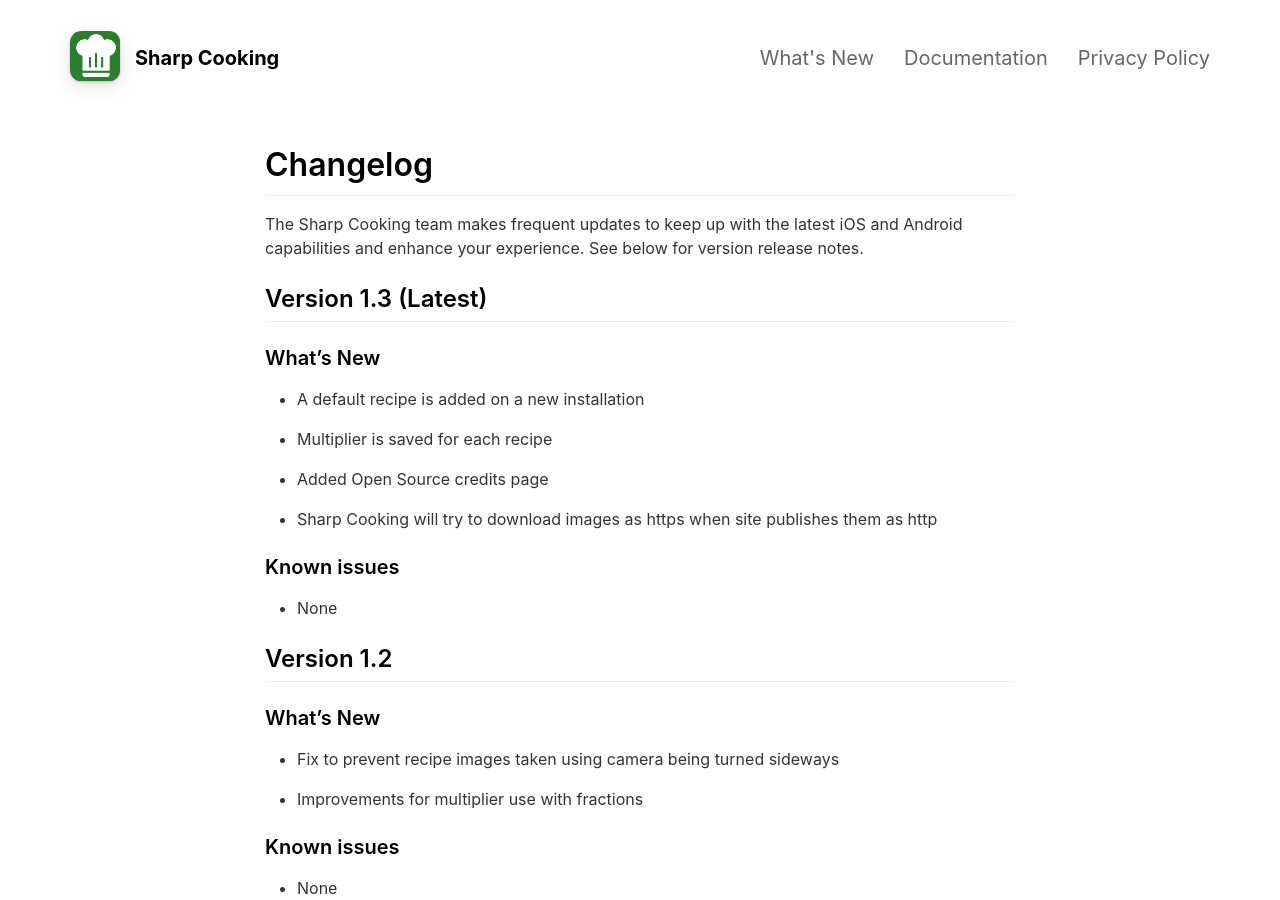
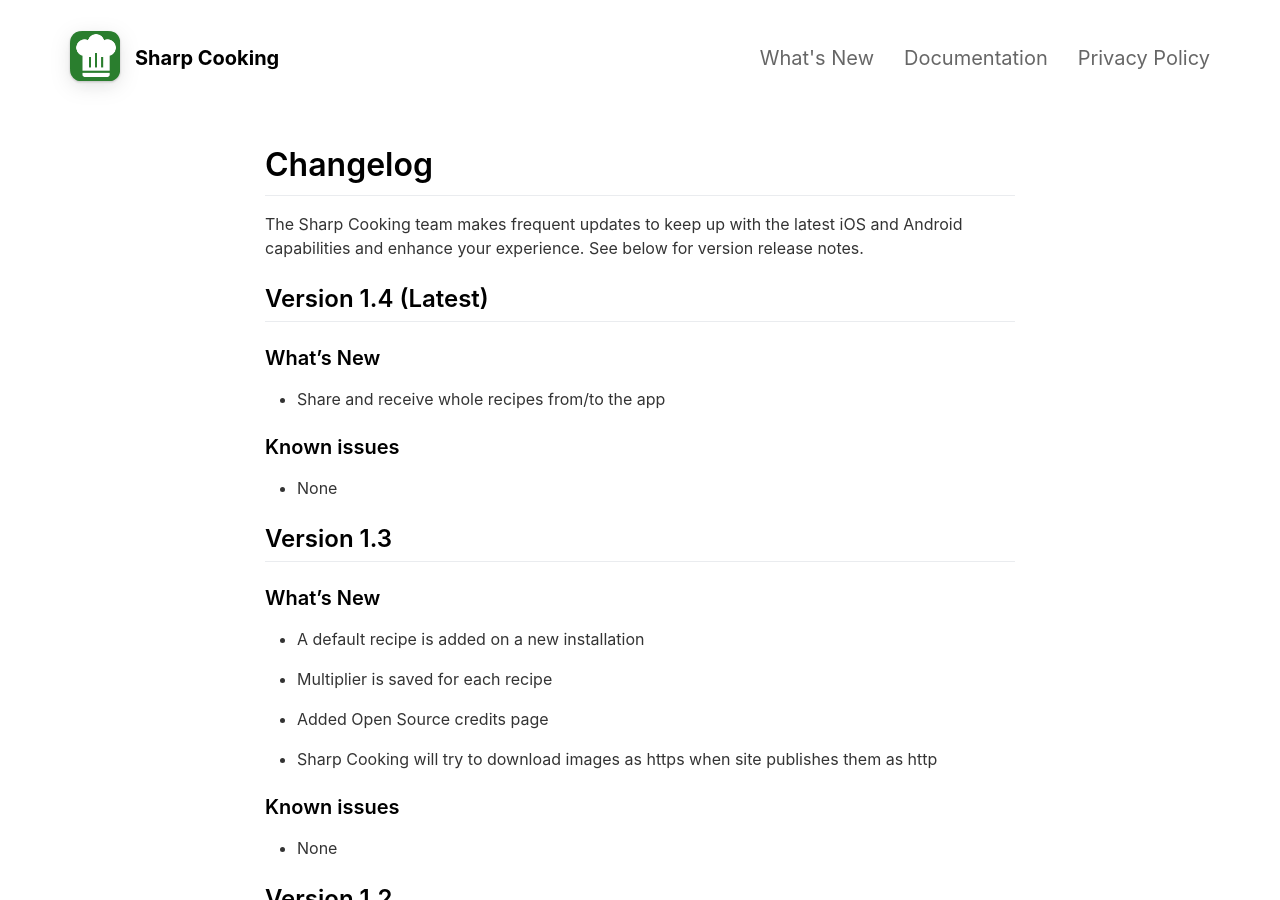
Before and after one commit to jlucaspains/sharp-cooking-pages, a Jekyll site: the page built from _pages/changelog.md, in a window 1280 px wide and 900 px high. Built offline with Jekyll 4.4.1, drawn with Linux system fonts in a browser that asks for light colours; nearby versions of some CDN libraries.

Commit message:
Ready for Version 1.4

```diff
--- a/_data/releasenotes_enUS.json
+++ b/_data/releasenotes_enUS.json
@@ -52,7 +52,7 @@
     },
     {
         "version": "1.3",
-        "latest": true,
+        "latest": false,
         "new": [
             "A default recipe is added on a new installation",
             "Multiplier is saved for each recipe",
@@ -62,5 +62,15 @@
         "knownIssues": [
             "None"
         ]
+    },
+    {
+        "version": "1.4",
+        "latest": true,
+        "new": [
+            "Share and receive whole recipes from/to the app"
+        ],
+        "knownIssues": [
+            "None"
+        ]
     }
 ]
--- a/_data/releasenotes_ptBR.json
+++ b/_data/releasenotes_ptBR.json
@@ -52,7 +52,7 @@
     },
     {
         "version": "1.3",
-        "latest": true,
+        "latest": false,
         "new": [
             "Uma receita padrão é adicionada em uma nova instalação",
             "O multiplicador é salvo para cada receita",
@@ -62,5 +62,15 @@
         "knownIssues": [
             "None"
         ]
+    },
+    {
+        "version": "1.4",
+        "latest": true,
+        "new": [
+            "Compartilhe e receba receitas completas diretamente do app"
+        ],
+        "knownIssues": [
+            "None"
+        ]
     }
 ]
```
Also changed, not shown: _pages/documentation.md (+23 -1 lines).
